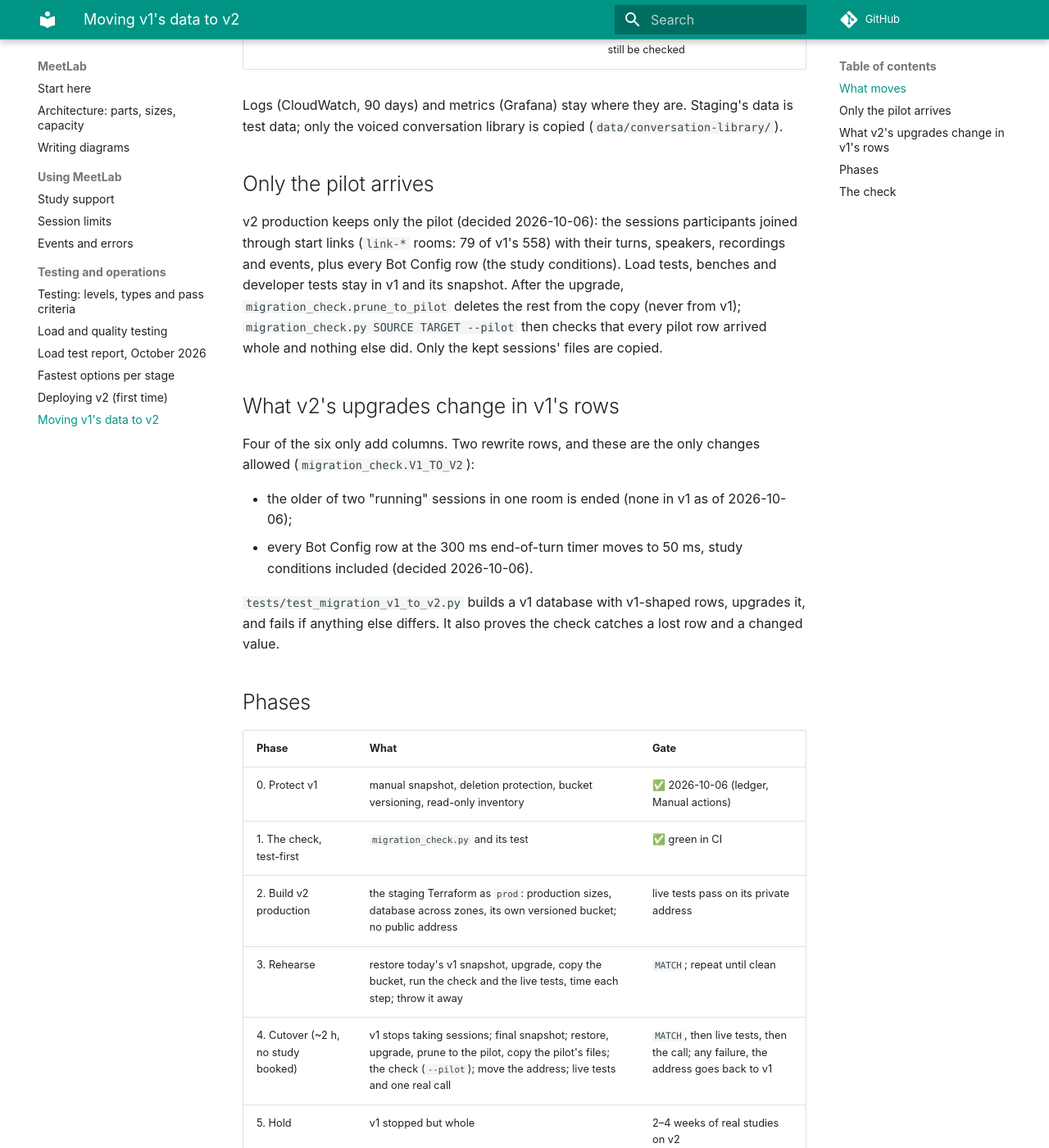
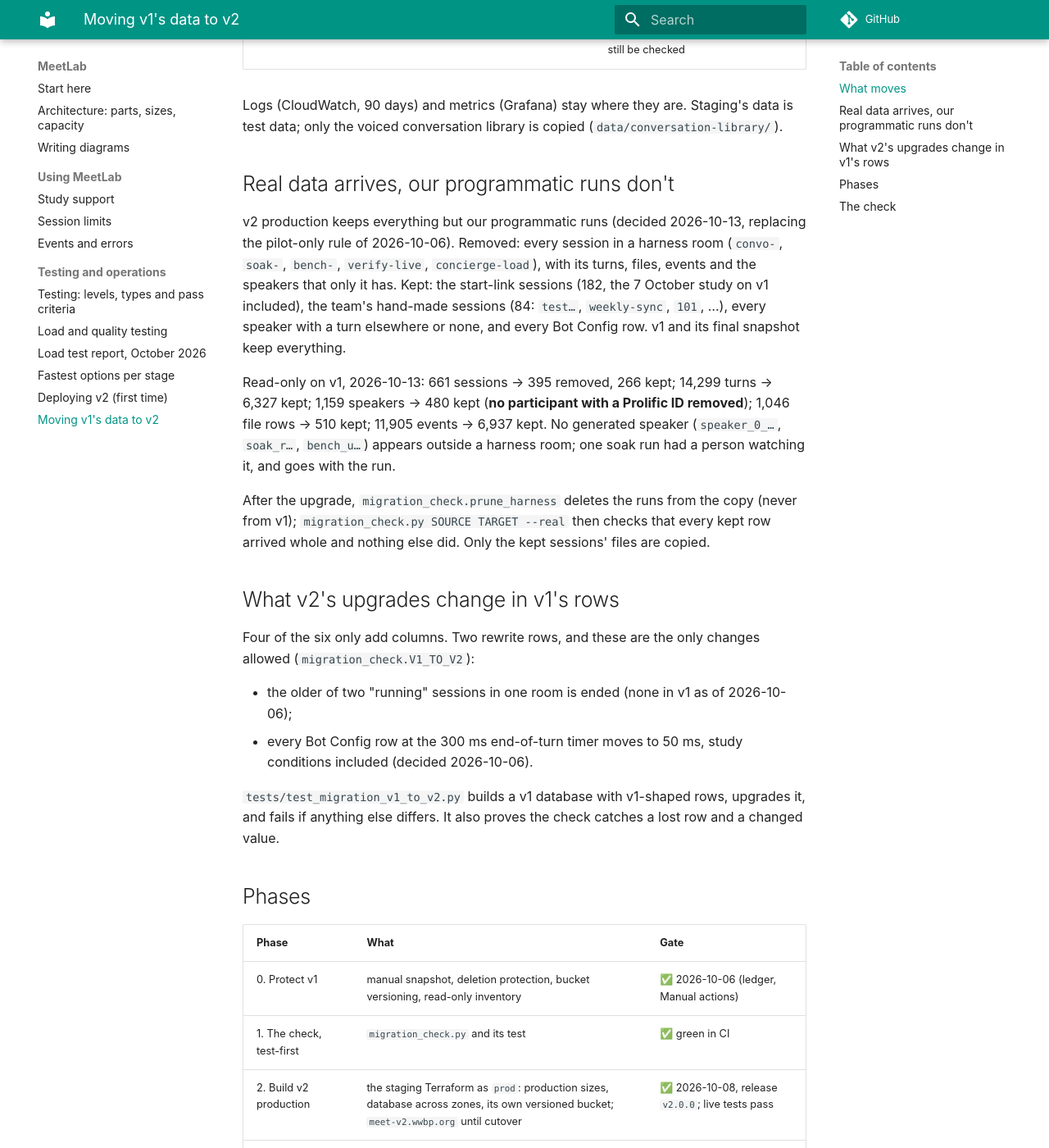
Before and after one commit to wwbp/MeetLab, an MkDocs documentation site: the page built from docs/v1-to-v2-migration.md, in a window 1280 px wide and 1400 px high, scrolled down 548 px. Shown: the whole window at 82% size. Built offline with MkDocs 1.6.1 and Material for MkDocs 9.7.7, drawn with Linux system fonts in a browser that asks for light colours; comment, search, counter and statistics services are not loaded; some of the changed text lies outside the part shown.

Commit message:
feat(migration): v2 production keeps all real data; only our programmatic runs are removed
User's decision (2026-10-13), replacing pilot-only: prune_harness removes sessions in harness
rooms (convo-, soak-, bench-, verify-live, concierge-load) and what only they have, in the copy;
kept_rows / --real check every other row arrived whole. RealDataOnlyTest red then green; it
also caught a NULL comparison that would have reported admin events as extra. Dry run on v1
(read-only): 661 sessions -> 395 removed, 266 kept; no Prolific participant removed.

Co-Authored-By: Claude Opus 5.5 (1M context) <noreply@anthropic.com>

````diff
--- a/docs/v1-to-v2-migration.md
+++ b/docs/v1-to-v2-migration.md
@@ -15,14 +15,23 @@ every row and every file arrived.
 Logs (CloudWatch, 90 days) and metrics (Grafana) stay where they are. Staging's data is test
 data; only the voiced conversation library is copied (`data/conversation-library/`).
 
-## Only the pilot arrives
+## Real data arrives, our programmatic runs don't
 
-v2 production keeps only the pilot (decided 2026-10-06): the sessions participants joined
-through start links (`link-*` rooms: 79 of v1's 558) with their turns, speakers, recordings and
-events, plus every Bot Config row (the study conditions). Load tests, benches and developer
-tests stay in v1 and its snapshot. After the upgrade, `migration_check.prune_to_pilot` deletes
-the rest from the copy (never from v1); `migration_check.py SOURCE TARGET --pilot` then checks
-that every pilot row arrived whole and nothing else did. Only the kept sessions' files are copied.
+v2 production keeps everything but our programmatic runs (decided 2026-10-13, replacing the
+pilot-only rule of 2026-10-06). Removed: every session in a harness room (`convo-`, `soak-`,
+`bench-`, `verify-live`, `concierge-load`), with its turns, files, events and the speakers that
+only it has. Kept: the start-link sessions (182, the 7 October study on v1 included), the team's
+hand-made sessions (84: `test…`, `weekly-sync`, `101`, …), every speaker with a turn elsewhere or
+none, and every Bot Config row. v1 and its final snapshot keep everything.
+
+Read-only on v1, 2026-10-13: 661 sessions → 395 removed, 266 kept; 14,299 turns → 6,327 kept;
+1,159 speakers → 480 kept (**no participant with a Prolific ID removed**); 1,046 file rows → 510
+kept; 11,905 events → 6,937 kept. No generated speaker (`speaker_0_…`, `soak_r…`, `bench_u…`)
+appears outside a harness room; one soak run had a person watching it, and goes with the run.
+
+After the upgrade, `migration_check.prune_harness` deletes the runs from the copy (never from
+v1); `migration_check.py SOURCE TARGET --real` then checks that every kept row arrived whole and
+nothing else did. Only the kept sessions' files are copied.
 
 ## What v2's upgrades change in v1's rows
 
@@ -42,9 +51,9 @@ fails if anything else differs. It also proves the check catches a lost row and
 |---|---|---|
 | 0. Protect v1 | manual snapshot, deletion protection, bucket versioning, read-only inventory | ✅ 2026-10-06 (ledger, Manual actions) |
 | 1. The check, test-first | `migration_check.py` and its test | ✅ green in CI |
-| 2. Build v2 production | the staging Terraform as `prod`: production sizes, database across zones, its own versioned bucket; no public address | live tests pass on its private address |
+| 2. Build v2 production | the staging Terraform as `prod`: production sizes, database across zones, its own versioned bucket; `meet-v2.wwbp.org` until cutover | ✅ 2026-10-08, release `v2.0.0`; live tests pass |
 | 3. Rehearse | restore today's v1 snapshot, upgrade, copy the bucket, run the check and the live tests, time each step; throw it away | `MATCH`; repeat until clean |
-| 4. Cutover (~2 h, no study booked) | v1 stops taking sessions; final snapshot; restore, upgrade, prune to the pilot, copy the pilot's files; the check (`--pilot`); move the address; live tests and one real call | `MATCH`, then live tests, then the call; any failure, the address goes back to v1 |
+| 4. Cutover (~2 h, no study booked) | v1 stops taking sessions; final snapshot; restore, upgrade, remove our runs (`prune_harness`), copy the kept sessions' files; the check (`--real`); move the address; live tests and one real call | `MATCH`, then live tests, then the call; any failure, the address goes back to v1 |
 | 5. Hold | v1 stopped but whole | 2–4 weeks of real studies on v2 |
 | 6. Retire | staging, then v1: final snapshot, test-restore it, then remove; v1's bucket kept read-only | each final snapshot restores and matches |
 
@@ -54,9 +63,9 @@ machines) and 32 recordings never finished; check both.
 ## The check
 
 ```bash
-# Database: v1 (source) against v2 (target, pruned to the pilot); prints row counts, allowed
+# Database: v1 (source) against v2 (target, our runs removed); prints row counts, allowed
 # changes, then MATCH or NO MATCH (a missing, changed or extra row is a mismatch)
-uv run python migration_check.py "$V1_DATABASE_URL" "$V2_DATABASE_URL" --pilot
+uv run python migration_check.py "$V1_DATABASE_URL" "$V2_DATABASE_URL" --real
 ```
 
 Files: `migration_check.manifest(bucket)` lists every object with its size and SHA-256 (it reads
````
Also changed, not shown: infra/v2/LEDGER.md (+2 -1 lines), 2 other files.
